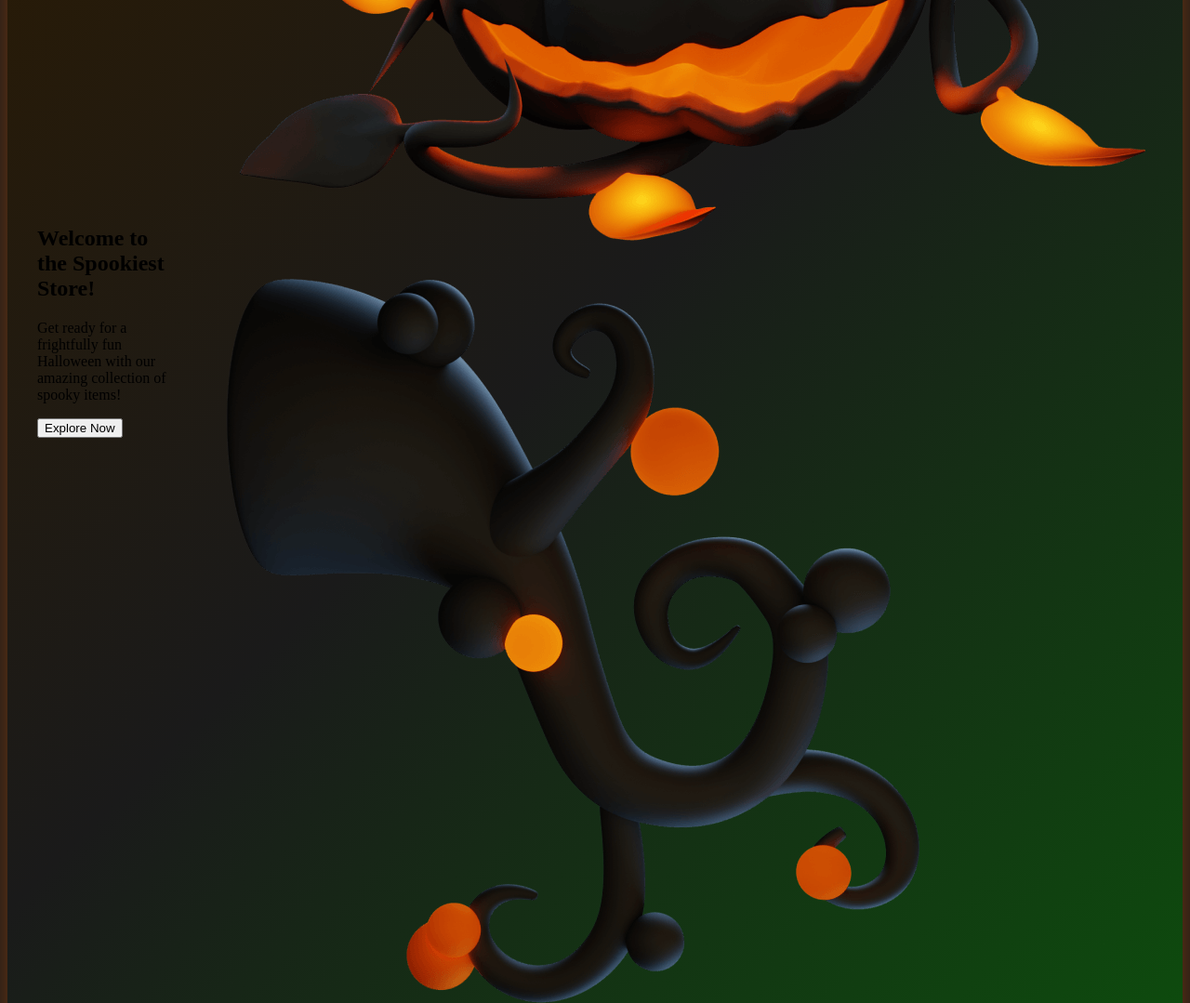
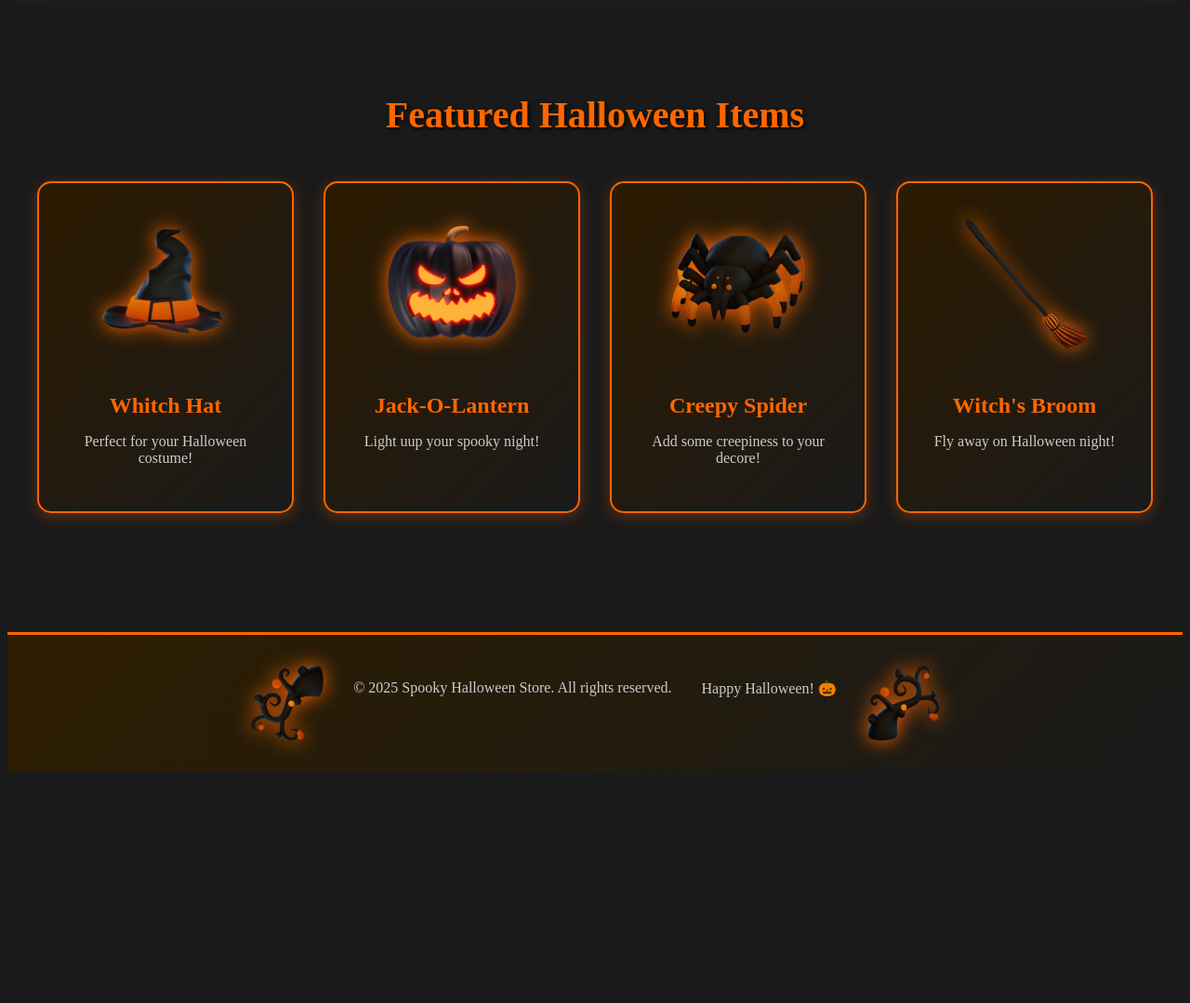
Before and after one commit to T-Teio/Halloween-2025-jr, a plain HTML site: page index.html in a window 1280 px wide. Shown: the part 721-1800 px from the top of the page at 93% size. After the commit the page ends 1559 px from the top, so only its background shows below. Drawn offline with nearby package versions, Linux system fonts and the light colour scheme.

Commit message:
Tuesday Changes

```diff
--- a/css/styles.css
+++ b/css/styles.css
@@ -106,3 +106,147 @@ NAVIGATION BAR (Flexbox)
     background: linear-gradient(135deg, #2d1b00 0%, #1a1a1a 50%, #0d4d0d 100%);
     box-shadow: 0 8px 30px rgba(255, 102, 0, 0.4);
 }
+
+.hero-content {
+    flex: 1;
+}
+
+.spooky-title {
+    font-size: 3rem;
+    color: #ff6600;
+    margin-bottom: 1rem;
+    text-shadow: 3px 3px 6px rgba(0, 0, 0, 0.8);
+}
+
+.hero-text {
+    font-size: 1.3rem;
+    margin-bottom: 2rem;
+    color: #cccccc;
+}
+
+.cta-button {
+    background-color: #ff6600;
+    color: #1a1a1a;
+    border: none;
+    padding: 1rem 2rem;
+    font-size: 1.2rem;
+    font-weight: bold;
+    border-radius: 8px;
+    cursor: pointer;
+    transition: all 0.3s ease;
+    box-shadow: 0 4px 15px rgba(255, 102, 0, 0.5);
+}
+
+.cta-button:hover {
+    background-color: #ff8833;
+    transform: scale(1.1);
+}
+
+.hero-images {
+    flex: 1;
+    display: flex;
+    gap: 2rem;
+    justify-content: center;
+    align-items: center;
+}
+
+.hero-img {
+    width: 200px;
+    filter: drop-shadow(0 0 20px #ff6600);
+}
+
+.hero-tree {
+    width: 150px;
+    filter: drop-shadow(0 0 15px #0d4d0d);
+}
+/*======================================
+    FEATURED SECTION (Grid)
+=======================================*/
+.featured {
+    padding: 4rem 2rem;
+    max-width: 1200px;
+    margin: 0 auto;
+}
+
+.section-title {
+    text-align: center;
+    font-size: 2.5rem;
+    color: #ff6600;
+    margin-bottom: 3rem;
+    text-shadow: 2px 2px 4px rgba(0, 0, 0, 0.8);
+}
+
+.featured-grid {
+    display: grid;
+    grid-template-columns: repeat(auto-fit, minmax(250px, 1fr));
+    gap: 2rem;
+}
+
+.featured-card {
+    background:linear-gradient(135deg, #2d1b00 0%, #1a1a1a 100%);
+    padding: 2rem;
+    border-radius: 15px;
+    text-align: center;
+    transition: all 0.3s ease;
+    border: 2px solid #ff6600;
+    box-shadow: 0 4px 15px rgba(255, 102, 0, 0.3);
+}
+
+.featured-card:hover {
+    transform: translateY(-10px) rotate(2deg);
+    box-shadow: 0 8px 25px rgba(255, 102, 0, 0.6);
+}
+
+.featured-card img {
+    width: 150px;
+    height: 150px;
+    object-fit: contain;
+    margin-bottom: 1rem;
+    filter: drop-shadow(0 0 10px #f60);
+}
+
+.featured-card h3 {
+    color: #f60;
+    margin-bottom: 0.5rem;
+    font-size: 1.5rem;
+}
+
+.featured-card p {
+    color: #ccc;
+}
+
+
+
+
+
+
+
+/*===================
+    FOOTER
+===================*/
+.footer {
+    background: linear-gradient(135deg, #2d1d00 0%, #1a1a1a 100%);
+    padding: 2rem;
+    margin-top: 4rem;
+    border-top: 3px solid #f60;
+}
+
+.footer-content {
+    display: flex;
+    justify-content: center;
+    align-content: center;
+    gap: 2rem;
+    max-width: 1200px;
+    margin: 0 auto;
+    flex-wrap: wrap;
+}
+
+.footer-tree {
+    width: 80px;
+    filter: drop-shadow(0 0 10px #f60);
+}
+
+.footer p {
+    color: #ccc;
+    text-align: center;
+}
--- a/index.html
+++ b/index.html
@@ -42,7 +42,7 @@
             <button class="cta-button" id="heroButton">Explore Now</button>
         </div>
         <div class="hero-images">
-            <img src="images/home-pumpkin.png" alt="pumpkin" class="hero-image">
+            <img src="images/home-pumpkin.png" alt="pumpkin" class="hero-img">
             <img src="images/home-tree1.png" alt="spooky tree" class="hero-tree">
 
         </div>
@@ -51,12 +51,42 @@
     <!-- Main Content -->
     <main>
         <!-- Featured Items Section-->
+         <section class="featured">
+            <h2 class="section-title">Featured Halloween Items</h2>
+            <div class="featured-grid">
+                <div class="featured-card">
+                    <img src="images/item-witch-hat.png" alt="Witch hat">
+                    <h3>Whitch Hat</h3>
+                    <p>Perfect for your Halloween costume!</p>
+                </div>
+                <div class="featured-card">
+                    <img src="images/item-pumpkin.png" alt="Pumpkin">
+                    <h3>Jack-O-Lantern</h3>
+                    <p>Light uup your spooky night!</p>
+                </div>
+                <div class="featured-card">
+                    <img src="images/item-spider.png" alt="Spider">
+                    <h3>Creepy Spider</h3>
+                    <p>Add some creepiness to your decore!</p>
+                </div>
+                <div class="featured-card">
+                    <img src="images/item-broom.png" alt="Broom">
+                    <h3>Witch's Broom</h3>
+                    <p>Fly away on Halloween night!</p>
+                </div>
+            </div>
+         </section>
     </main>
 
 
     <!-- Footer Section -->
-    <footer>
-
+    <footer class="footer">
+        <div class="footer-content">
+            <img src="images/footer-tree1.png" alt="first footer tree" class="footer-tree">
+            <p>&copy; 2025 Spooky Halloween Store. All rights reserved.</p>
+            <p>Happy Halloween! &#127875;</p>
+            <img src="images/footer-tree2.png" alt="second footer tree" class="footer-tree">
+        </div>
     </footer>
 </body>
 </html>
```
Also changed, not shown: about.html (+9 -0 lines), contact.html (+9 -0 lines), products.html (+9 -0 lines).
